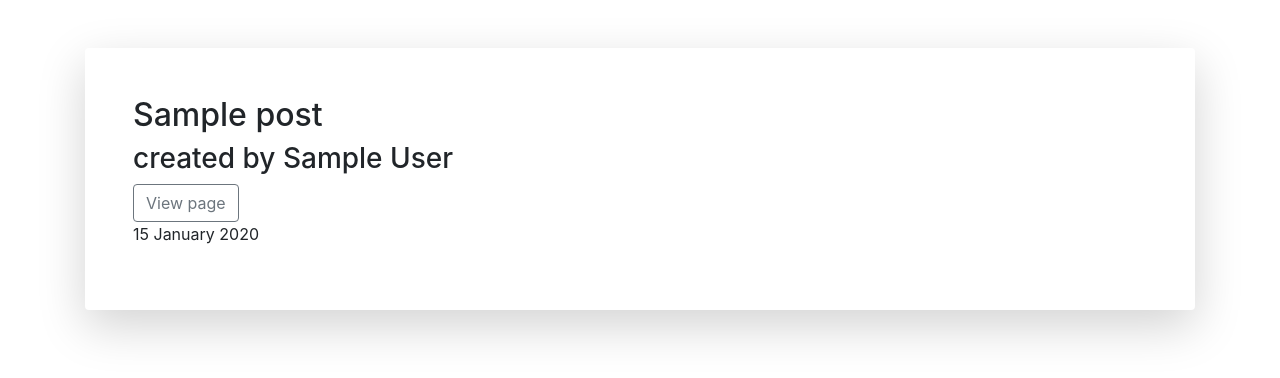
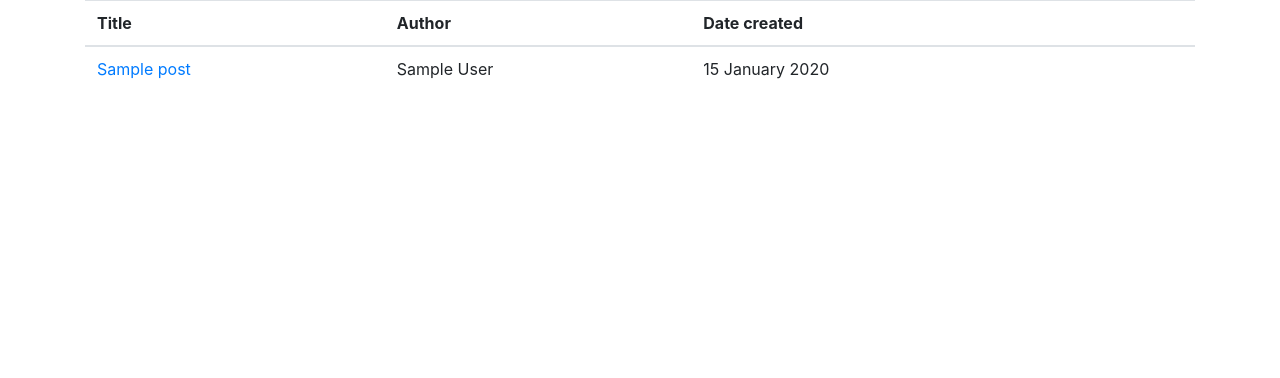
Before and after one commit to DamirTB/TopicShare, a Flask app: page /Forum in a window 1280 px wide. Shown: the part 56-434 px from the top of the page. Run offline with Flask 3, Linux system fonts and the light colour scheme; tables that the repository leaves empty hold one stand-in row (values such as "Sample post"); some libraries are stand-ins or nearby versions.

Commit message:
New design for forum.html

```diff
--- a/templates/Forum.html
+++ b/templates/Forum.html
@@ -33,22 +33,44 @@
       </div>
     </nav>
     <div class="container">
+      <table class="table">
+        <thead>
+          <tr>
+            <th scope="col">Title</th>
+            <th scope="col">Author</th>
+            <th scope="col">Date created</th>
+            <th scope="col"></th>
+            <th scope="col"></th>
+          </tr>
+        </thead>
+        <tbody>
           {% for element in list %}
-      <div class="shadow-lg p-5 my-5 rounded">
-        <h2>{{element.title}}</h2>
-        <h3> created by {{element.author}} </h3>
-        <a href="{{ url_for('blog', ID_POST=element.id) }}" class="white-text btn btn-outline-secondary">
-          View page
+            <tr>
+              <td scope="col">
+                <a href="{{ url_for('blog', ID_POST=element.id) }}">
+                  {{element.title}}
                 </a>
+              </td>
+              <td>{{element.author}}</td>
+              <td>{{element.showtime()}}</td>
+                <td>
                   {% if user.username == element.author %}
-        <a href="{{url_for('delete_blog', ID_POST=element.id)}}" class="btn btn-outline-danger"> Delete post </a>
+                  <a href="{{url_for('delete_blog', ID_POST=element.id)}}" class="btn btn-outline-danger">
+                    Delete post
+                  </a>
                   {% endif %}
+                </td>
+                <td>
                   {% if user.username == element.author %}
-        <a href="{{url_for('update_blog', ID_POST=element.id)}}" class="btn btn-outline-primary"> Update post </a>
+                  <a href="{{url_for('update_blog', ID_POST=element.id)}}" class="btn btn-outline-primary">
+                    Update post
+                  </a>
                   {% endif %}
-        <p> {{element.showtime()}} </p>
-      </div>
+                </td>
+            </tr>
           {% endfor %}
+        </tbody>
+      </table>
     </div>
   </body>
 </html>
```
Lines whose indentation alone changed are shown as unchanged.
